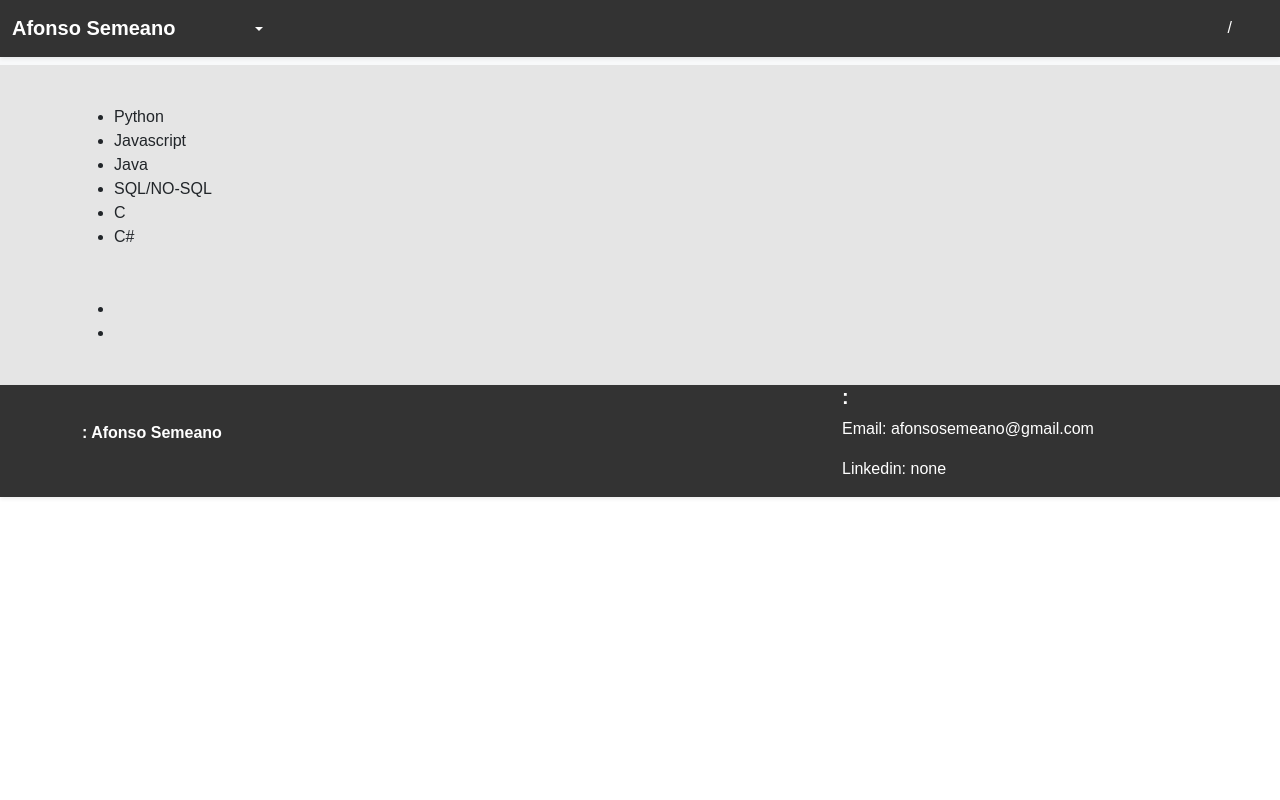
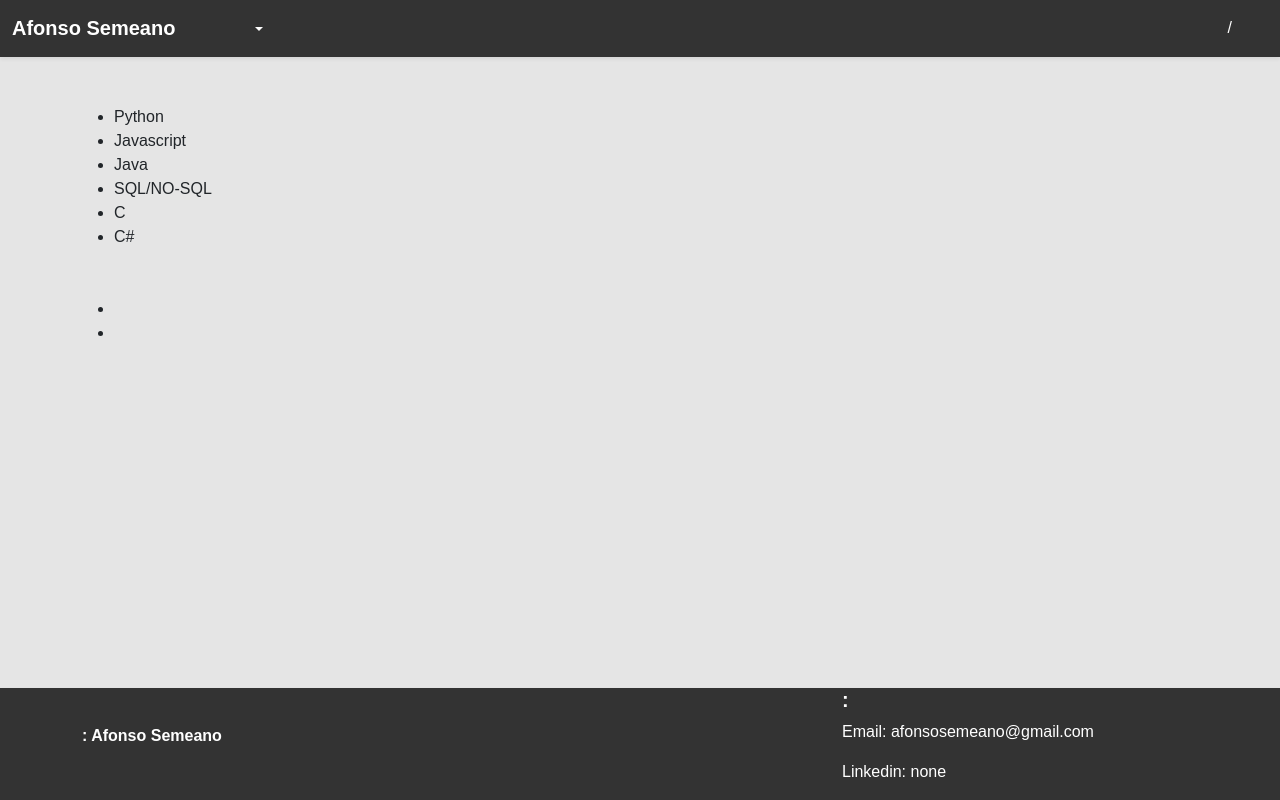
Before and after one commit to AfonsoSemeano/websiteportefolio, a React (Create React App) app: page /aboutme/en in a window 1280 px wide. Built offline with nearby package versions, Linux system fonts and the light colour scheme; no server answers.

Commit message:
footer fixed

```diff
--- a/src/App.js
+++ b/src/App.js
@@ -31,7 +31,7 @@ function Jumbotron(props) {
 
 
   return (
-    <div className='bg-secondary'>
+    <div className='bg-secondary content'>
       <Container id="home" className="py-5">
         <h1 className="display-5 fw-bold">{translate("hello")}!</h1>
         <p className="fs-4">{translate("welcome")}</p>
@@ -96,7 +96,6 @@ function MainApp() {
 
       <Outlet context={[translation, setTranslation]}/>
 
-
       {/*<Jumbotron title="Olá!" fullTranslation={translation["jumbotron"]}/>
       <Divider />
       <AboutMe fullTranslation={translation["aboutme"]}/>
--- a/src/aboutme.js
+++ b/src/aboutme.js
@@ -9,7 +9,7 @@ function AboutMe(props) {
     }
 
     return (
-        <div className='bg-secondary'>
+        <div className='bg-secondary content'>
             <h1 id="aboutme" className='fw-semibold ms-2'>{translate("aboutme")}</h1>
             <Container >
                 <p>
--- a/src/footer.js
+++ b/src/footer.js
@@ -9,7 +9,7 @@ function Footer(props) {
     }
 
     return (
-        <div className='bg-primary shadow-sm'>
+        <div className='bg-primary shadow-sm footer'>
             <Container>
                 <Row>
                     <Col className="d-flex align-items-center navbar-text-color fw-semibold">
--- a/src/styles.scss
+++ b/src/styles.scss
@@ -25,9 +25,22 @@ $terciary: #F8EAD8;
 // Why is this import not working?
 //@import "node_modules/bootstrap/scss/_functions.scss";
 
+html, body, #root, #root > div {
+    height: 100%!important;
+}
+
+#root > div {
+    display: flex;
+    flex-direction: column;
+}
+
 body {
     background: $secondary !important;
     font-family: sans-serif;
+}
+
+.content {
+    flex: 1 0 auto;
 }
 
 .login-register-box-styling {
```
